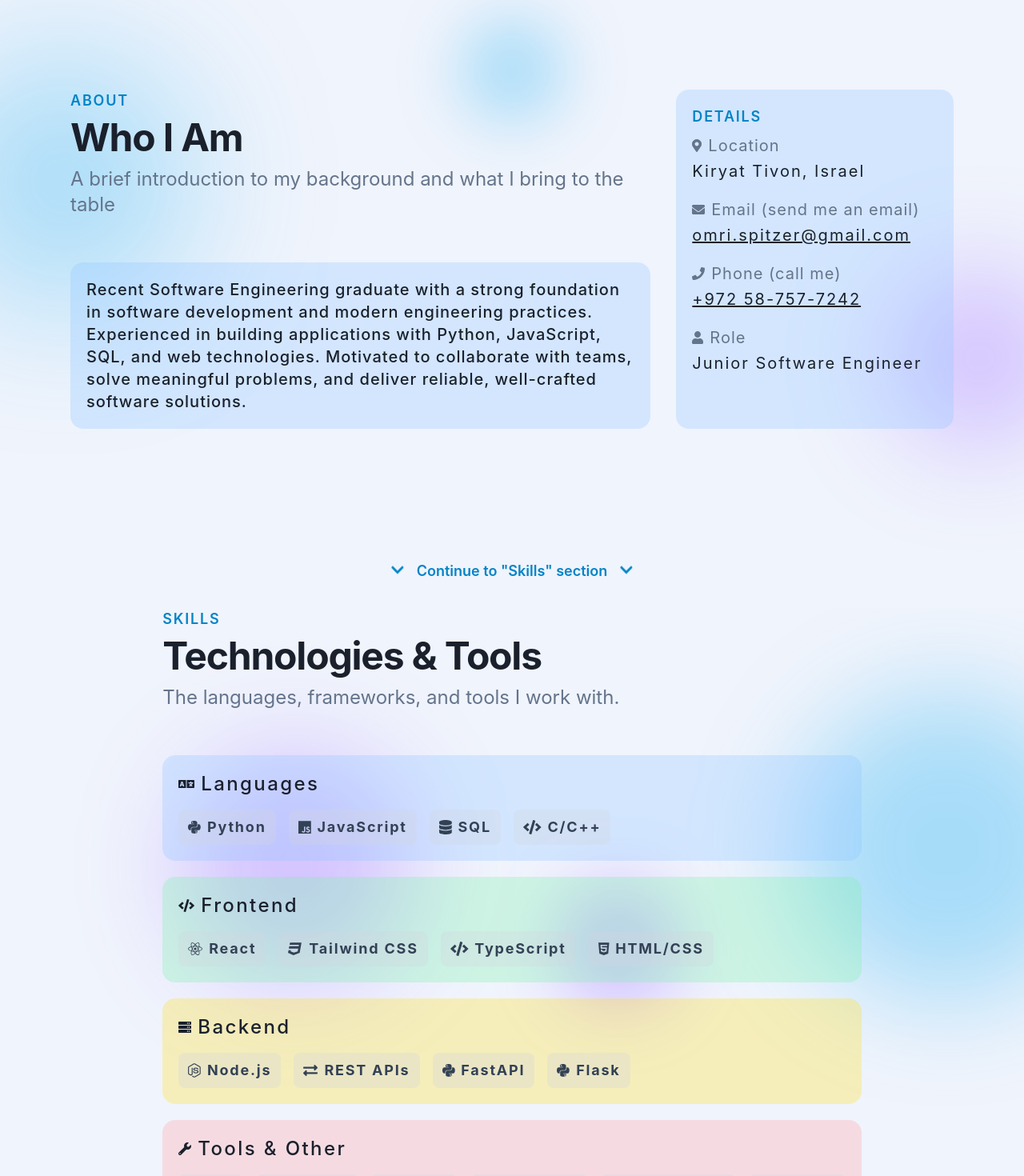
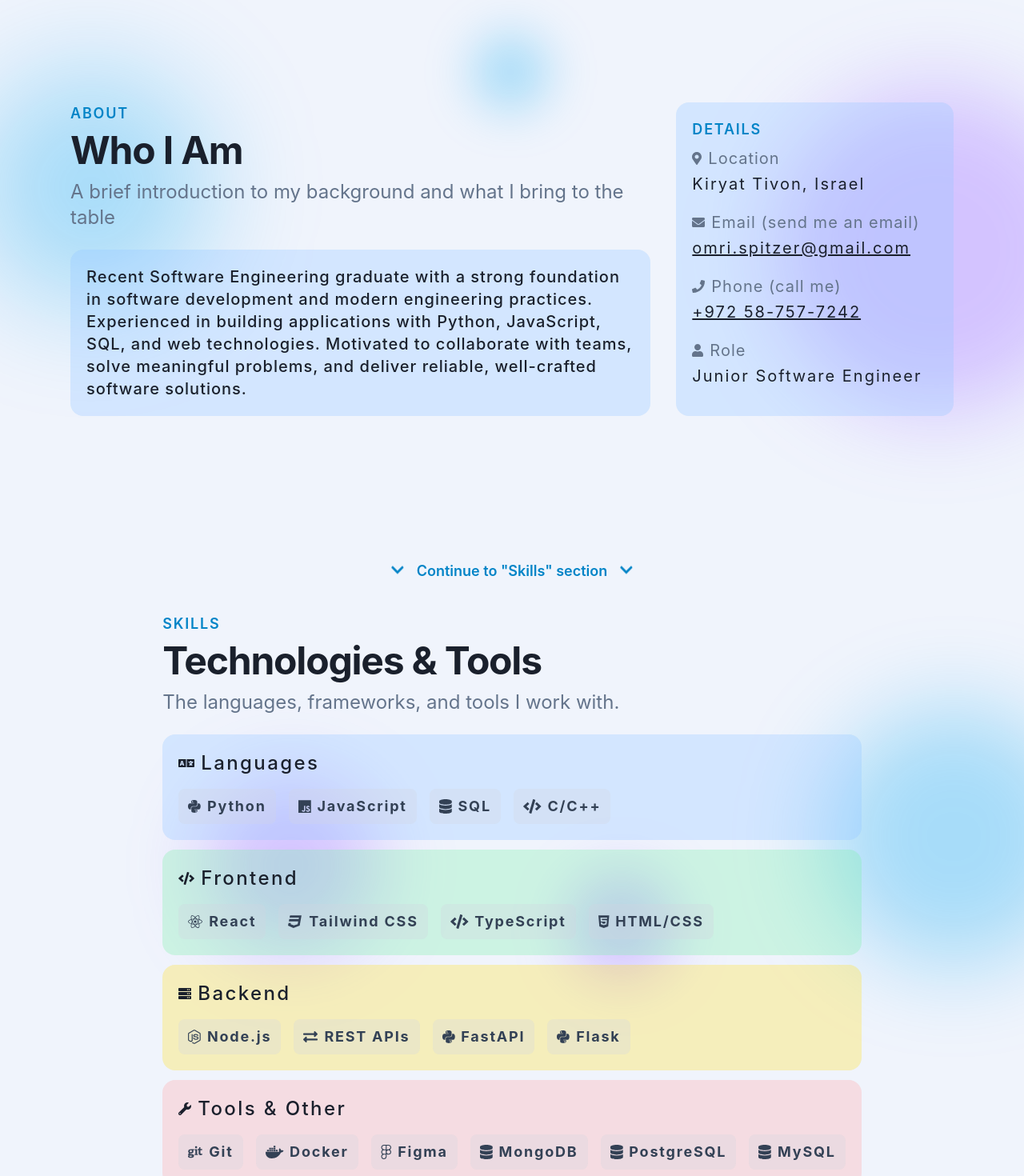
Before and after one commit to OmriSpitzer/portfolio, a React (Vite) app in the folder myapp/: page / in a window 1280 px wide. Shown: the part 840-2310 px from the top of the page at 80% size. Built offline with nearby package versions, Linux system fonts and the light colour scheme.

Commit message:
background blob motion

```diff
--- a/myapp/src/components/pages/Skills.jsx
+++ b/myapp/src/components/pages/Skills.jsx
@@ -45,7 +45,7 @@ const Skills = () => {
         />
 
         {/* Skills categories */}
-        <div className={`w-full flex flex-col ${isMobile ? 'gap-2' : 'gap-5'}`}>
+        <div className={`w-full flex flex-col ${isMobile ? 'gap-2' : 'gap-3'}`}>
           {skills.map((skill) => {
             const skillUI = getUIInfo(skill.id);
 
--- a/myapp/src/components/sectionUI/SectionBackground.jsx
+++ b/myapp/src/components/sectionUI/SectionBackground.jsx
@@ -45,7 +45,7 @@ const SectionBackground = ({ id }) => {
         <div className="pointer-events-none absolute inset-0">
             {isMainPage ?
                 <>
-                    <div className={`absolute rounded-full
+                    <div className={`absolute rounded-full animate-blob-out
                             ${isMobile ?
                             '-left-16 bottom-1/2 h-72 w-72 blur-2xl' :
                             '-left-32 top-1/4 h-128 w-128 blur-3xl'
@@ -53,7 +53,7 @@ const SectionBackground = ({ id }) => {
                             ${color1}`}
                     />
                     <div
-                        className={`absolute rounded-full ${color2} ${isMobile
+                        className={`absolute rounded-full animate-blob-in ${color2} ${isMobile
                             ? '-right-8 top-4/7 h-80 w-80 blur-2xl'
                             : '-right-16 bottom-1/2 h-128 w-128 blur-3xl'
                             }`}
@@ -62,21 +62,21 @@ const SectionBackground = ({ id }) => {
                 (sectionIndex % 2 === 0 ?
                     <>
                         <div
-                            className={`absolute rounded-full ${color1}
+                            className={`absolute rounded-full animate-blob-out ${color1}
                             ${isMobile
-                                    ? '-right-12 top-0 h-56 w-56 blur-2xl'
+                                    ? '-right-8 top-0 h-56 w-56 blur-2xl'
                                     : '-right-24 top-1/8 h-96 w-96 blur-3xl'
                                 }`}
                         />
                         <div
-                            className={`absolute rounded-full ${color2}
+                            className={`absolute rounded-full animate-blob-in ${color2}
                             ${isMobile
                                     ? 'left-1/3 top-1/6 h-48 w-48 -translate-x-1/2 translate-y-1/4 blur-2xl'
                                     : 'left-1/4 top-1/8 h-72 w-72 -translate-x-1/3 translate-y-1/4 blur-3xl'
                                 }`}
                         />
                         <div
-                            className={`absolute rounded-full ${color2}
+                            className={`absolute rounded-full animate-blob-out ${color2}
                             ${isMobile
                                     ? 'right-1/4 top-1/2 h-28 w-28 -translate-y-1/2 blur-xl'
                                     : 'right-1/3 top-1/2 h-40 w-40 -translate-y-1/2 blur-2xl'
@@ -85,21 +85,21 @@ const SectionBackground = ({ id }) => {
                     </> :
                     <>
                         <div
-                            className={`absolute rounded-full ${color1}
+                            className={`absolute rounded-full animate-blob-in ${color1}
                             ${isMobile
                                     ? '-left-12 bottom-1/3 h-56 w-56 -translate-y-1/2 blur-2xl'
-                                    : '-left-20 top-1/3 h-80 w-80 -translate-y-1/2 blur-[90px]'
+                                    : '-left-20 top-1/3 h-100 w-100 -translate-y-1/2 blur-[90px]'
                                 }`}
                         />
                         <div
-                            className={`absolute rounded-full ${color2}
+                            className={`absolute rounded-full animate-blob-out ${color2}
                             ${isMobile
                                     ? 'right-0 bottom-1/5 h-40 w-40 translate-x-1/6 blur-2xl'
-                                    : 'right-0 bottom-1/4 h-56 w-56 translate-x-1/4 blur-3xl'
+                                    : 'right-0 bottom-1/4 h-120 w-120 translate-x-1/4 blur-3xl'
                                 }`}
                         />
                         <div
-                            className={`absolute rounded-full ${color1}
+                            className={`absolute rounded-full animate-blob-in ${color1}
                             ${isMobile
                                     ? 'left-3/4 top-12 h-24 w-24 -translate-x-1/2 blur-xl'
                                     : 'left-1/2 top-16 h-32 w-32 -translate-x-1/2 blur-2xl'
--- a/myapp/src/components/sectionUI/SectionTitle.jsx
+++ b/myapp/src/components/sectionUI/SectionTitle.jsx
@@ -9,7 +9,7 @@ const SectionTitle = ({ label = 'Default', title = 'Default', description = 'Def
   const { isMobile } = useInterface()
 
   return (
-    <div className={`${isMobile ? 'mb-8 text-center' : 'mb-14'} ${className}`}>
+    <div className={`${isMobile ? 'mb-8 text-center' : 'mb-6'} ${className}`}>
       {/* Small header */}
       <SmallHeader label={label} />
 
--- a/myapp/src/index.css
+++ b/myapp/src/index.css
@@ -40,3 +40,29 @@ body {
   scrollbar-width: 10px;
   scrollbar-color: var(--color-accent) transparent;
 }
+
+/* Background animation */
+@keyframes blob-out {
+  0%, 100% { transform: scale(0.6) translate(0, 0); }
+  50% { transform: scale(1) translate(4%, -3%); }
+}
+
+@keyframes blob-in {
+  0%, 100% { transform: scale(1) translate(0, 0); }
+  50% { transform: scale(0.6) translate(-3%, 4%); }
+}
+
+.animate-blob-out {
+  animation: blob-out 5s ease-in-out infinite;
+}
+
+.animate-blob-in {
+  animation: blob-in 5s ease-in-out infinite;
+}
+
+@media (prefers-reduced-motion: reduce) {
+  .animate-blob-out,
+  .animate-blob-in {
+    animation: none;
+  }
+}
```
